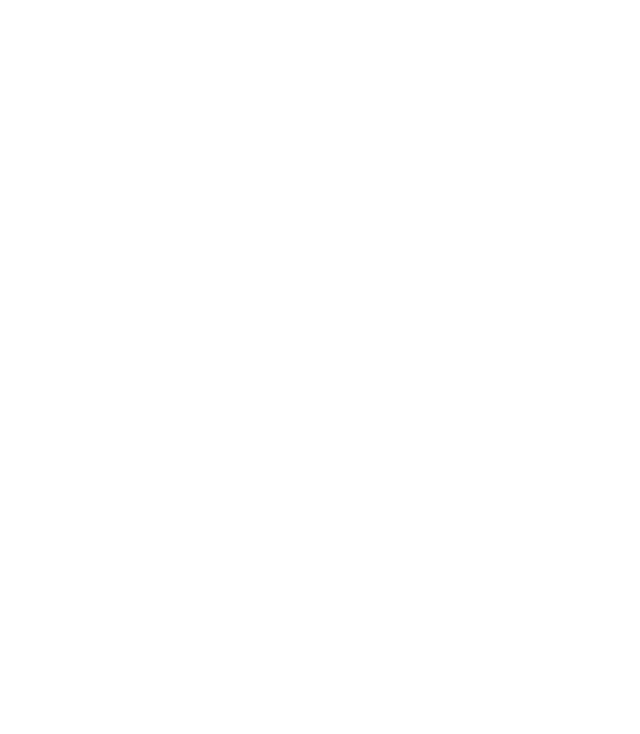
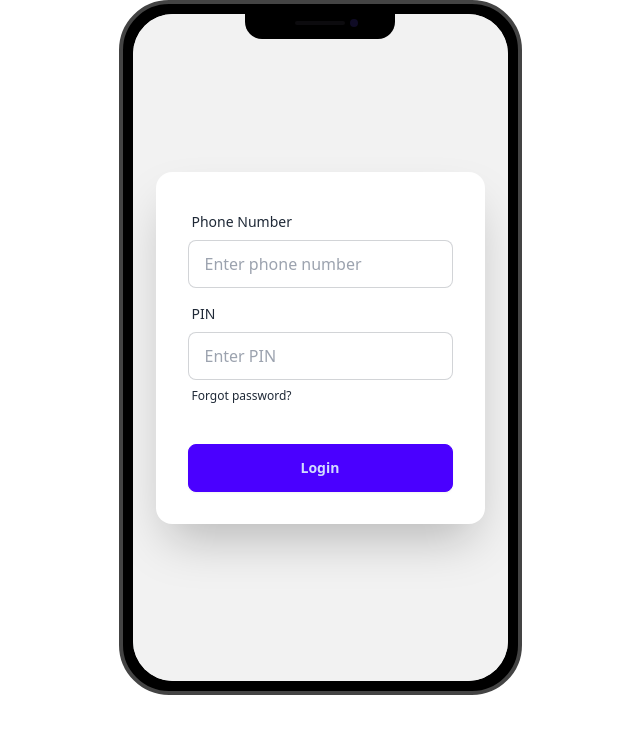
Before and after one commit to saheen-shuvo/pay-cash, a plain HTML site: page index.html in a window 1280 px wide. Shown: the whole page, without its empty margins (320-960 px from the left). Drawn offline with nearby package versions, Linux system fonts and the light colour scheme.

Commit message:
Gave a login design

```diff
--- a/index.html
+++ b/index.html
@@ -9,6 +9,41 @@
     <script src="https://cdn.tailwindcss.com"></script>
 </head>
 <body>
-
+    <main class="flex justify-center">
+        <div class="mockup-phone">
+            <div class="camera"></div>
+            <div class="display">
+              <div class="artboard artboard-demo phone-2">
+                <!-- Login Page -->
+                <div class="hero bg-base-200 min-h-screen">
+                  <div class="hero-content flex-col lg:flex-row-reverse">
+                    <div class="card bg-base-100 w-full max-w-sm shrink-0 shadow-2xl">
+                      <form class="card-body">
+                        <div class="form-control">
+                          <label class="label">
+                            <span class="label-text">Phone Number</span>
+                          </label>
+                          <input type="text" placeholder="Enter phone number" class="input input-bordered" required />
+                        </div>
+                        <div class="form-control">
+                          <label class="label">
+                            <span class="label-text">PIN</span>
+                          </label>
+                          <input type="password" placeholder="Enter PIN" class="input input-bordered" required />
+                          <label class="label">
+                            <a href="#" class="label-text-alt link link-hover">Forgot password?</a>
+                          </label>
+                        </div>
+                        <div class="form-control mt-6">
+                          <button class="btn btn-primary">Login</button>
+                        </div>
+                      </form>
+                    </div>
+                  </div>
+                </div>
+              </div>
+            </div>
+          </div>
+    </main>
 </body>
 </html>
```
Also changed, not shown: tailwind.config.js (added, +8 -0 lines).
